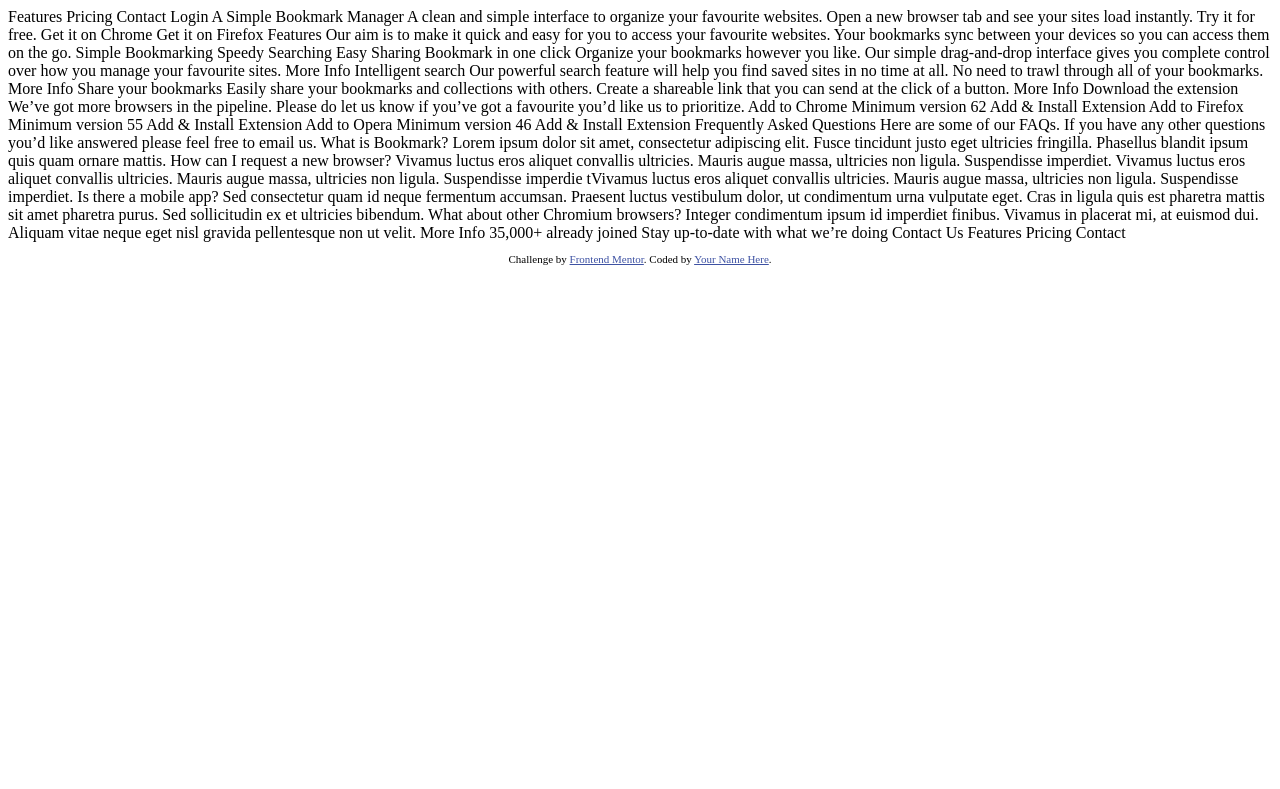
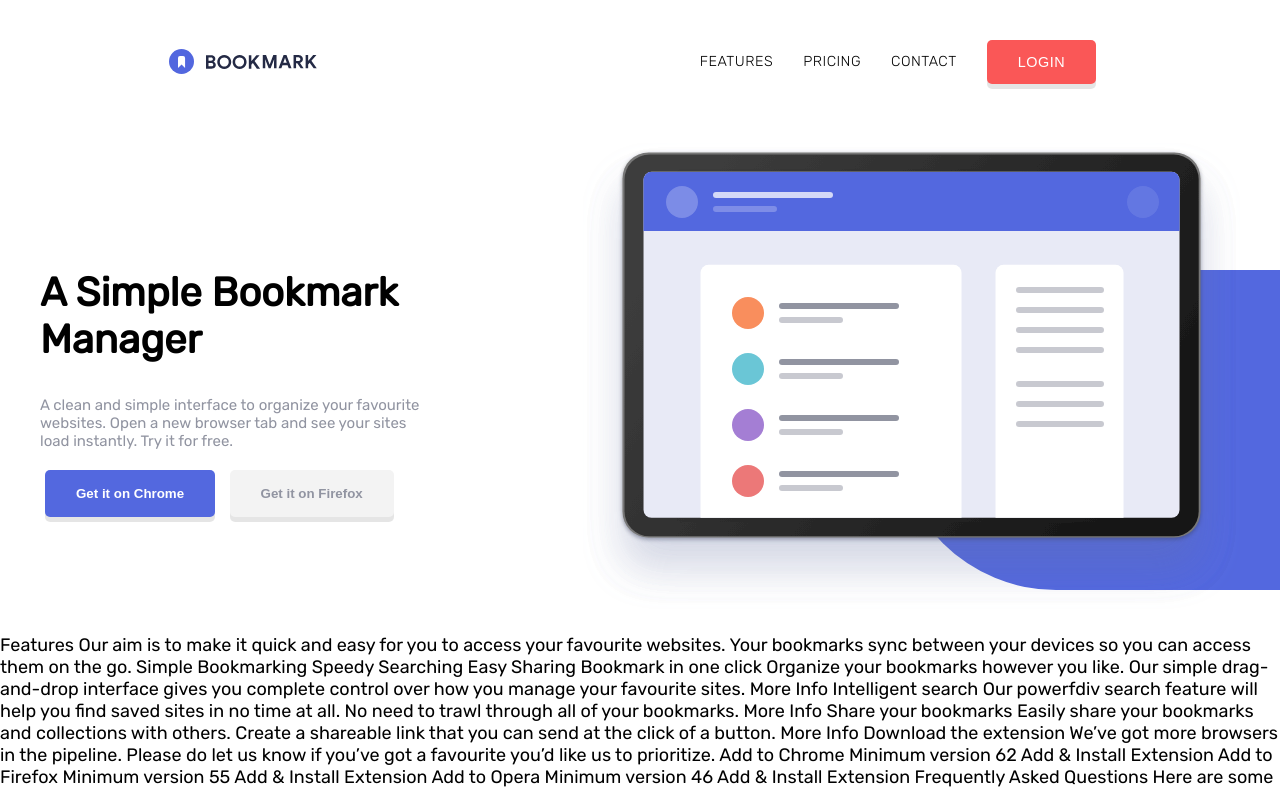
Before and after one commit to Obizim/Bookmark-Landing-Page, a plain HTML site: page index.html in a window 1280 px wide. Shown: the top 789 px of the page. Drawn offline with Linux system fonts and the light colour scheme.

Commit message:
Header section

```diff
--- a/index.html
+++ b/index.html
@@ -2,32 +2,48 @@
 <html lang="en">
 <head>
   <meta charset="UTF-8">
-  <meta name="viewport" content="width=device-width, initial-scale=1.0"> <!-- displays site properly based on user's device -->
+  <meta name="viewport" content="width=device-width, initial-scale=1.0">
   <link rel="stylesheet" href="css/main.css">
   <link rel="icon" type="image/png" sizes="32x32" href="./images/favicon-32x32.png">
-
   <title>Frontend Mentor | Bookmark landing page</title>
-
-  <!-- Feel free to remove these styles or customise in your own stylesheet 👍 -->
-  <style>
-    .attribution { font-size: 11px; text-align: center; }
-    .attribution a { color: hsl(228, 45%, 44%); }
-  </style>
 </head>
 <body>
 
-  Features
-  Pricing
-  Contact
-  Login
+  <header>
+    <nav class="nav">
+      <img src="images/logo-bookmark.svg" alt="logo">
+      <div class="nav_menu">
+        <ul>
+        <li>Features</li>
+        <li>Pricing</li>
+        <li>Contact</li>
+        </ul>
+        <button>Login</button>
+      </div>
+    </nav>
+  </header>
 
-  A Simple Bookmark Manager
+  <section class="home">
+    <div class="home_texts">
+      <h2>A Simple Bookmark <br> Manager</h2>
+      <p> A clean and simple interface to organize your favourite websites. Open a new
+        browser tab and see your sites load instantly. Try it for free.</p>
+        <button class="chromeBtn">Get it on Chrome</button>
+        <button class="firefoxBtn">Get it on Firefox</button>
+    </div>
 
-  A clean and simple interface to organize your favourite websites. Open a new
-  browser tab and see your sites load instantly. Try it for free.
+    <div class="home_img">
+      <img src="images/illustration-hero.svg" alt="home_img">
+      <p class="bg"></p>
+    </div>
+  </section>
 
-  Get it on Chrome
-  Get it on Firefox
+
+
+
+
+
+
 
   Features
 
@@ -47,7 +63,7 @@
 
   Intelligent search
 
-  Our powerful search feature will help you find saved sites in no time at all.
+  Our powerfdiv search feature will help you find saved sites in no time at all.
   No need to trawl through all of your bookmarks.
 
   More Info
@@ -86,24 +102,24 @@
 
   <!-- Answer 1 -->
   Lorem ipsum dolor sit amet, consectetur adipiscing elit. Fusce tincidunt
-  justo eget ultricies fringilla. Phasellus blandit ipsum quis quam ornare mattis.
+  justo eget divtricies fringilla. Phasellus blandit ipsum quis quam ornare mattis.
 
   <!-- Question 2 -->
   How can I request a new browser?
 
   <!-- Answer 2 -->
-  Vivamus luctus eros aliquet convallis ultricies. Mauris augue massa, ultricies non ligula.
-  Suspendisse imperdiet. Vivamus luctus eros aliquet convallis ultricies. Mauris augue massa,
-  ultricies non ligula. Suspendisse imperdie tVivamus luctus eros aliquet convallis ultricies.
-  Mauris augue massa, ultricies non ligula. Suspendisse imperdiet.
+  Vivamus luctus eros aliquet convallis divtricies. Mauris augue massa, divtricies non ligdiva.
+  Suspendisse imperdiet. Vivamus luctus eros aliquet convallis divtricies. Mauris augue massa,
+  divtricies non ligdiva. Suspendisse imperdie tVivamus luctus eros aliquet convallis divtricies.
+  Mauris augue massa, divtricies non ligdiva. Suspendisse imperdiet.
 
   <!-- Question 3 -->
   Is there a mobile app?
 
   <!-- Answer 3 -->
-  Sed consectetur quam id neque fermentum accumsan. Praesent luctus vestibulum dolor, ut condimentum
-  urna vulputate eget. Cras in ligula quis est pharetra mattis sit amet pharetra purus. Sed
-  sollicitudin ex et ultricies bibendum.
+  Sed consectetur quam id neque fermentum accumsan. Praesent luctus vestibdivum dolor, ut condimentum
+  urna vdivputate eget. Cras in ligdiva quis est pharetra mattis sit amet pharetra purus. Sed
+  sollicitudin ex et divtricies bibendum.
 
   <!-- Question 4 -->
   What about other Chromium browsers?
--- /dev/null
+++ b/scss/_config.scss
@@ -0,0 +1,14 @@
+@import url('https://fonts.googleapis.com/css2?family=Rubik:wght@300;400&display=swap');
+
+$SoftBlue: hsl(231, 69%, 60%);
+$SoftRed: hsl(0, 94%, 66%);
+$GrayishBlue: hsl(229, 8%, 60%);
+$VeryDarkBlue: hsl(229, 31%, 21%);
+
+body{
+    margin: 0;
+    padding: 0;
+    box-sizing: border-box;
+    font-size: 18px;
+    font-family: 'Rubik', sans-serif;
+}
--- a/scss/main.scss
+++ b/scss/main.scss
@@ -0,0 +1,148 @@
+@import "./config";
+
+.nav {
+  display: flex;
+  flex-direction: row;
+  justify-content: space-around;
+  align-items: center;
+  padding: 20px 5px;
+
+  &_menu {
+    display: flex;
+    flex-direction: row;
+    justify-content: space-between;
+    align-items: center;
+
+    ul {
+      list-style: none;
+      display: flex;
+
+      li {
+        margin: 15px;
+        text-transform: uppercase;
+        font-size: 0.9rem;
+        font-weight: 200;
+        letter-spacing: 0.5px;
+        cursor: pointer;
+
+        &:hover {
+          color: $SoftRed;
+          transition: 0.3s ease-in-out;
+        }
+      }
+    }
+
+    button {
+      background-color: $SoftRed;
+      text-transform: uppercase;
+      border: 1px solid transparent;
+      border-radius: 5px;
+      margin: 15px;
+      color: #fff;
+      padding: 13px 30px;
+    box-shadow: 0px 5px rgba(0, 0, 0, 0.1px);
+      cursor: pointer;
+      outline: none;
+      font-size: 0.9rem;
+      font-weight: 200;
+      letter-spacing: 0.5px;
+
+      &:hover {
+        border: 1.5px solid $SoftRed;
+        background: #fff;
+        color: $SoftRed;
+        transition: 0.3s ease-in-out;
+      }
+    }
+  }
+}
+
+.home{
+    display: flex;
+    flex-direction: row;
+    justify-content: space-between;
+    align-items: center;
+	max-width: 1200px;
+	margin: 20px auto;
+	min-height: 50vh;
+
+
+    &_texts{
+        h2{
+            font-size: 2.5rem;
+        }
+        p{
+            font-size: 15px;
+            font-weight: 400;
+            max-width: 30vw;
+            color: $GrayishBlue;
+        }
+
+        .chromeBtn{
+            background-color: $SoftBlue;
+            border: 1px solid transparent;
+            padding: 15px 30px;
+            border-radius: 5px;
+            color: #fff;
+            outline: none;
+            font-weight: 700;
+            box-shadow: 0px 5px rgba(0, 0, 0, 0.1px);
+            cursor: pointer;
+            margin: 5px;
+
+            &:hover {
+                border: 1.5px solid $SoftBlue;
+                margin: 0;
+                background: #fff;
+                color: $SoftBlue;
+                transition: 0.3s ease-in-out;
+              }
+        }
+        .firefoxBtn{
+            background-color: rgb(243, 243, 243);
+            border: 1px solid transparent;
+            padding: 15px 30px;
+            border-radius: 5px;
+            color: $GrayishBlue;
+            font-weight: 700;
+            outline: none;
+            margin: 5px;
+            box-shadow: 0px 5px rgba(0, 0, 0, 0.1px);
+            cursor: pointer;
+
+
+            &:hover {
+                border: 1.5px solid $VeryDarkBlue;
+                margin: 0;
+                background: #fff;
+                color: $VeryDarkBlue;
+                transition: 0.3s ease-in-out;
+              }
+        }
+    }
+
+    &_img{
+        img{
+            position: relative;
+            width: 100%;
+            z-index: 2;
+        }
+        .bg{
+            position: absolute;
+            bottom: 12rem;
+            right: 0;
+            width: 30%;
+            height: 40%;
+            border-radius: 300px 0 0 300px;
+            background-color: $SoftBlue;
+        }
+    }
+}
+
+.attribution {
+  font-size: 11px;
+  text-align: center;
+}
+.attribution a {
+  color: hsl(228, 45%, 44%);
+}
```
Also changed, not shown: css/main.css, 1 other file.
